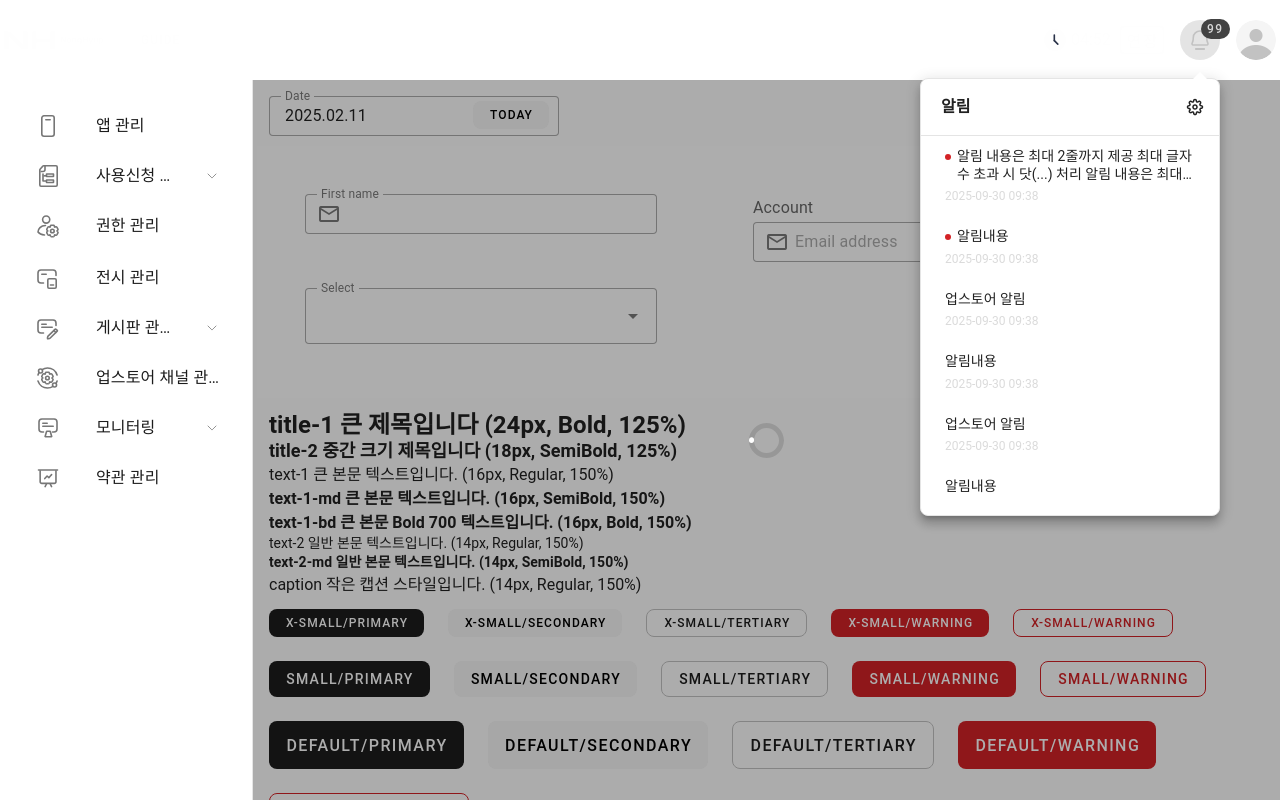
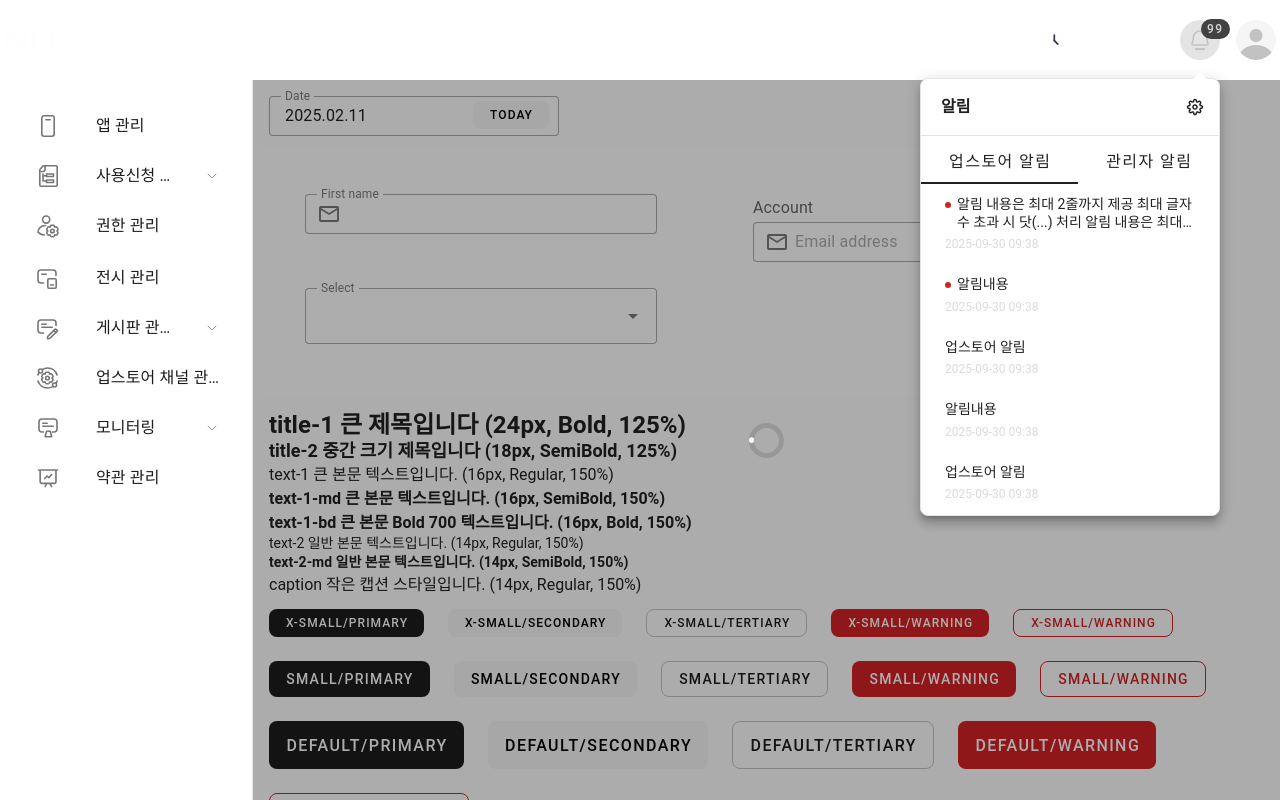
Before and after one commit to s31237737/nh-bo, a Vue app: page /guide in a window 1280 px wide. Both pictures are taken after a click on the button "99". Built offline with nearby package versions, Linux system fonts and the light colour scheme.

Commit message:
알림작업중

```diff
--- a/src/components/Alarm.vue
+++ b/src/components/Alarm.vue
@@ -9,21 +9,20 @@
     >
       <v-icon
         icon="custom:alarm"
-        color="#c2c2c2"
+        color="gray"
         size="32"
       />
     </v-badge>
     <v-icon
       v-else
       icon="custom:alarm"
-      color="#c2c2c2"
+      color="gray"
       size="32"
     />
     <v-menu
       activator="parent"
       content-class="popover"
       :close-on-content-click="false"
-      width="300px"
     >
       <v-card
         class="alram"
@@ -40,7 +39,8 @@
           />
         </v-toolbar>
         <v-divider />
-        <v-card-text>
+        <!-- 일반 알림 -->
+        <v-card-text v-if="!isAdmin">
           <v-list v-if="notifications.length">
             <v-list-item
               v-for="(item, index) in notifications"
@@ -52,16 +52,77 @@
               <v-list-item-subtitle>{{ item.date }}</v-list-item-subtitle>
             </v-list-item>
           </v-list>
-          <v-container
+          <v-empty-state
             v-else
-            class="text-center py-6"
+            text="알림이 없습니다."
+            icon="custom:warning"
+            size="40"
+          />
+        </v-card-text>
+        <!-- // 일반 알림 -->
+        <!-- 관리자 알림 -->
+        <template v-else>
+          <v-tabs
+            v-model="activeTab"
+            fixed-tabs
           >
-            <v-icon size="48">
-              mdi-bell-off-outline
-            </v-icon>
-            <p>알림이 없습니다.</p>
-          </v-container>
-        </v-card-text>
+            <v-tab value="store">
+              업스토어 알림
+            </v-tab>
+            <v-tab value="admin">
+              관리자 알림
+            </v-tab>
+          </v-tabs>
+
+          <v-card-text
+            style="height:319px"
+          >
+            <v-window
+              v-model="activeTab"
+            >
+              <v-window-item value="store">
+                <v-list v-if="notifications.length">
+                  <v-list-item
+                    v-for="(item, index) in notifications"
+                    :key="index"
+                  >
+                    <v-list-item-title :class="{'dot':item.new}">
+                      {{ item.title }}
+                    </v-list-item-title>
+                    <v-list-item-subtitle>{{ item.date }}</v-list-item-subtitle>
+                  </v-list-item>
+                </v-list>
+                <v-empty-state
+                  v-else
+                  text="알림이 없습니다."
+                  icon="custom:warning"
+                  size="40"
+                />
+              </v-window-item>
+
+              <v-window-item value="admin">
+                <v-list v-if="notifications.length">
+                  <v-list-item
+                    v-for="(item, index) in notifications"
+                    :key="index"
+                  >
+                    <v-list-item-title :class="{'dot':item.new}">
+                      {{ item.title }}
+                    </v-list-item-title>
+                    <v-list-item-subtitle>{{ item.date }}</v-list-item-subtitle>
+                  </v-list-item>
+                </v-list>
+                <v-empty-state
+                  v-else
+                  text="알림이 없습니다."
+                  icon="custom:warning"
+                  size="40"
+                />
+              </v-window-item>
+            </v-window>
+          </v-card-text>
+        </template>
+        <!-- // 관리자 알림 -->
       </v-card>
     </v-menu>
   </v-btn>
@@ -69,7 +130,8 @@
 <script setup>
 import { ref } from 'vue';
 const hasNotification = ref(true); // 알림이 있는지 여부
-const activeTab = ref('general'); // 현재 활성화된 탭
+const isAdmin= ref(true); // 관리자 권한이 있는지 여부
+const activeTab = ref('store'); // 현재 활성화된 탭
 
 // 더미 알림 데이터
 const notifications = ref([
--- /dev/null
+++ b/src/components/SvgIcon/IconWarning.vue
@@ -0,0 +1,24 @@
+<template>
+  <svg
+    width="60"
+    height="60"
+    style=""
+    viewBox="0 0 60 60"
+    fill="none"
+    xmlns="http://www.w3.org/2000/svg"
+  >
+    <path
+      d="M58.75 30C58.75 45.8782 45.8782 58.75 30 58.75C14.1218 58.75 1.25 45.8782 1.25 30C1.25 14.1218 14.1218 1.25 30 1.25C45.8782 1.25 58.75 14.1218 58.75 30Z"
+      stroke="#C2C2C2"
+      stroke-width="2.5"
+    />
+    <path
+      d="M30 38.998C28.3431 38.998 27 40.3412 27 41.998C27 43.6549 28.3431 44.998 30 44.998C31.6569 44.998 33 43.6549 33 41.998C33 40.3412 31.6569 38.998 30 38.998Z"
+      fill="#C2C2C2"
+    />
+    <path
+      d="M28.75 34.498L31.25 34.498C31.8023 34.498 32.25 34.0503 32.25 33.498L32.25 15.998C32.25 15.4458 31.8023 14.998 31.25 14.998L28.75 14.998C28.1977 14.998 27.75 15.4458 27.75 15.998L27.75 33.498C27.75 34.0503 28.1977 34.498 28.75 34.498Z"
+      fill="#C2C2C2"
+    />
+  </svg>
+</template>
--- a/src/styles/_layout.scss
+++ b/src/styles/_layout.scss
@@ -193,12 +193,14 @@
     .v-list-item {
       .v-list-item-title {@extend .text-2;}
       &:hover{
+        border-radius: 8px;
         .v-list-item-title {font-weight: 600;}
       }
     }
   }
   .alram {
     padding: 0 0 12px;
+    width: 300px;
     .v-toolbar {
       .v-toolbar-title {
         @extend .text-1-bd;
@@ -210,12 +212,12 @@
     .v-card-text {
       height: 367px;
       overflow-y: scroll;
-      padding: 0 24px;
+      padding: 0 8px;
 
       .v-list {
         padding: 0;
         &-item {
-          padding: 12px 0;
+          padding: 12px 16px;
           cursor: pointer;
           &-title {
             @include line-clamp(2);
@@ -259,3 +261,8 @@
     border-bottom: 8px solid #ffffff;
   }
 }
+.v-empty-state {
+  &__media {
+    margin-bottom: 1.25rem;
+  }
+}
```
